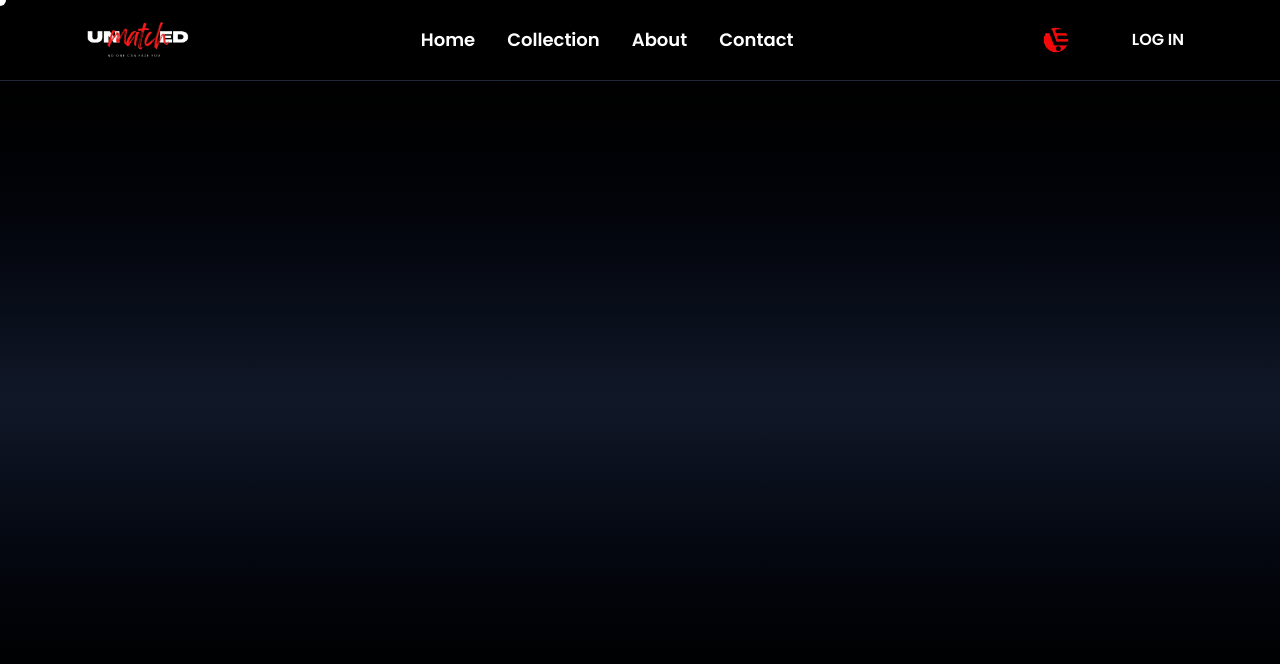
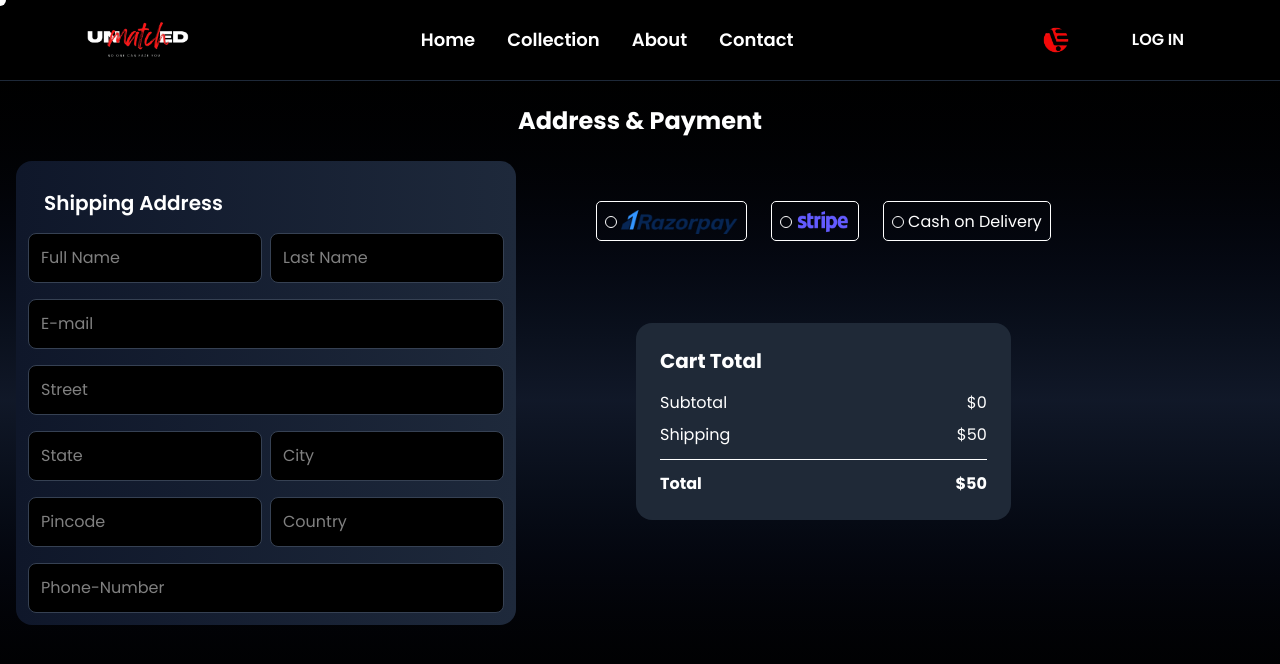
Before and after one commit to rahulrat-hub/E-commerce, a React (Vite) app: page /Order in a window 1280 px wide. Shown: the top 664 px of the page. Built offline with nearby package versions, Linux system fonts and the light colour scheme.

Commit message:
Cart payment

```diff
--- a/src/App.jsx
+++ b/src/App.jsx
@@ -8,6 +8,7 @@ import Contact from './pages/Contact'
 import SingleProduct from './pages/SingleProduct'
 import CustomCursor from './Components/CustomCursor'
 import Cart from './pages/Cart'
+import Orders from './pages/Orders'
 
 
 
@@ -25,6 +26,7 @@ function App() {
        <Route path='/product/:pid' element={<SingleProduct />} />
    <Route path='/Contact' element={<Contact />} />
    <Route path='/Cart' element={<Cart />} />
+  <Route path='/Order' element={<Orders />} />
       </Routes>
 
     </div>
--- a/src/context/ProductContext.jsx
+++ b/src/context/ProductContext.jsx
@@ -1,5 +1,6 @@
 import { createContext, useState, useEffect } from "react";
 import {products} from '../assets/frontend_assets/assets'
+import { useNavigate } from "react-router-dom";
 
 // create
 export let ProductContext = createContext();
@@ -8,6 +9,7 @@ export let ProductContext = createContext();
 function ProductProvider({ children }) {
 
   const [cartItem, setcartItem] = useState({});
+  let navigate = useNavigate();
 
   function getTotalQuantity() {
     let total = 0;
@@ -93,6 +95,7 @@ return totalprice;
 
 
   const obj = {
+    navigate,
     cartItem,
     addToBag,
     getTotalQuantity,
--- a/src/index.css
+++ b/src/index.css
@@ -18,3 +18,7 @@
   transform: translate(-50%, -50%);
   z-index: 9999;
 }
+
+::selection{
+    color: rgb(121, 121, 121);
+}
--- a/src/pages/Cart.jsx
+++ b/src/pages/Cart.jsx
@@ -1,12 +1,14 @@
 import React, { useContext, useEffect, useState } from 'react'
 import { ProductContext } from '../context/ProductContext'
 import { products } from '../assets/frontend_assets/assets';
+import { Navigate } from 'react-router-dom';
+import CartTotal from './CartTotal';
 
 
 function Cart() {
- const {cartItem, increaseQty, decreaseQty, totalcart } =  useContext(ProductContext)
+ const {cartItem, increaseQty, decreaseQty, navigate } =  useContext(ProductContext)
 const [newData, setnewData] = useState([])
-const [tv, settv] = useState(0);
+
 
 function FormateData(){
   let tempdata = [];
@@ -25,8 +27,8 @@ function FormateData(){
 
 useEffect(() => {
   FormateData();
-let result = totalcart()
-settv(result)
+// let result = totalcart()
+// settv(result)
 // console.log(tv)
 }, [cartItem])
 
@@ -58,32 +60,11 @@ settv(result)
 ) : (<p key={ind}>Product not found</p>);
 })}
 
-{/* Cart Total Section */}
-     {
-      newData.length > 0 && (
-         <div className="m-10 p-6 bg-[#1f2937] rounded-2xl text-white">
-        <h2 className="text-xl font-bold mb-4">Cart Total</h2>
+<CartTotal />
 
-        <div className="flex justify-between">
-          <p>Subtotal</p>
-          <p>${tv}</p>
-        </div>
-
-        <div className="flex justify-between mt-2">
-          <p>Shipping</p>
-          <p>$50</p>
-        </div>
-
-        <hr className="my-3" />
-
-        <div className="flex justify-between font-bold">
-          <p>Total</p>
-          <p>${tv + 50}</p>
-        </div>
-      </div>
-      )
-     }
-
+<button
+    className='text-white px-150 font-bold tracking-wide text-2xl underline underline-offset-4 decoration-blue-500'
+   onClick={()=>navigate('/Order')}>Order</button>
 </div>
 )
 }
--- /dev/null
+++ b/src/pages/CartTotal.jsx
@@ -0,0 +1,36 @@
+import React, { useContext, useEffect, useState } from 'react'
+import { ProductContext } from '../context/ProductContext'
+
+function CartTotal() {
+    const {totalcart,cartItem } =  useContext(ProductContext)
+const [tv, settv] = useState(0);
+    useEffect(() => {
+     let result = totalcart()
+    settv(result)
+    // console.log(tv)
+    }, [cartItem])
+  return (
+      <div className="m-10 p-6 bg-[#1f2937] rounded-2xl text-white">
+        <h2 className="text-xl font-bold mb-4">Cart Total</h2>
+
+        <div className="flex justify-between">
+          <p>Subtotal</p>
+          <p>${tv}</p>
+        </div>
+
+        <div className="flex justify-between mt-2">
+          <p>Shipping</p>
+          <p>$50</p>
+        </div>
+
+        <hr className="my-3" />
+
+        <div className="flex justify-between font-bold">
+          <p>Total</p>
+          <p>${tv + 50}</p>
+        </div>
+      </div>
+  )
+}
+
+export default CartTotal
--- a/src/pages/Orders.jsx
+++ b/src/pages/Orders.jsx
@@ -0,0 +1,99 @@
+import React from "react";
+import { assets } from "../assets/frontend_assets/assets";
+import CartTotal from "./CartTotal";
+
+function Orders() {
+  return (
+    <div className="text-white m-4 ">
+      <h2 className="text-2xl font-bold text-center m-6">Address & Payment</h2>
+
+      <div className="flex gap-20">
+        <div className="left w-125 p-3 bg-linear-to-r from-[#0f172a] to-[#1e293b] rounded-2xl">
+        <h4 className="text-xl font-semibold p-4">Shipping Address</h4>
+        <form className="space-y-4">
+           <div className="flex gap-2">
+             <input
+              type="text"
+              placeholder="Full Name"
+              className="w-full p-3 rounded-lg bg-black border border-gray-700 focus:outline-none"
+            />
+
+             <input
+              type="text"
+              placeholder="Last Name"
+              className="w-full p-3 rounded-lg bg-black border border-gray-700 focus:outline-none"
+            />
+           </div>
+
+            <input
+              type="text"
+              placeholder="E-mail"
+              className="w-full p-3 rounded-lg bg-black border border-gray-700 focus:outline-none"
+            />
+
+             <input
+              type="text"
+              placeholder="Street"
+              className="w-full p-3 rounded-lg bg-black border border-gray-700 focus:outline-none"
+            />
+
+             <div className="flex gap-2">
+             <input
+              type="text"
+              placeholder="State"
+              className="w-full p-3 rounded-lg bg-black border border-gray-700 focus:outline-none"
+            />
+            <input
+              type="text"
+              placeholder="City"
+              className="w-full p-3 rounded-lg bg-black border border-gray-700 focus:outline-none"
+            />
+           </div>
+
+
+           <div className="flex gap-2">
+             <input
+              type="text"
+              placeholder="Pincode"
+              className="w-full p-3 rounded-lg bg-black border border-gray-700 focus:outline-none"
+            />
+            <input
+              type="text"
+              placeholder="Country"
+              className="w-full p-3 rounded-lg bg-black border border-gray-700 focus:outline-none"
+            />
+           </div>
+
+            <input
+              type="text"
+              placeholder="Phone-Number"
+              className="w-full p-3 rounded-lg bg-black border border-gray-700 focus:outline-none"
+            />
+          </form>
+      </div>
+
+     <div className="flex flex-col mt-10">
+       <div className="right flex gap-6 h-10.5">
+        <div className=" flex gap-1 border  h-10 p-2 rounded-[5px]">
+          <p className="h-3 w-3 border rounded-2xl mt-1.5"></p>
+          <img src={assets.razorpay_logo} alt="" className="h-6"/>
+        </div>
+        <div className="flex gap-1 border  h-10 p-2 rounded-[5px]">
+          <p className="h-3 w-3 border rounded-2xl mt-1.5"></p>
+          <img src={assets.stripe_logo} alt="" className="h-6"/>
+        </div>
+        <div className="flex gap-1 border h-10 p-2 rounded-[5px]">
+          <p className="h-3 w-3 border rounded-2xl mt-1.5"></p>
+          <p>Cash on Delivery</p>
+        </div>
+       </div>
+     <div className="mt-10">
+      <CartTotal />
+     </div>
+     </div>
+      </div>
+    </div>
+  );
+}
+
+export default Orders;
```
Also changed, not shown: src/pages/SingleProduct.jsx (line endings or trailing spaces).
